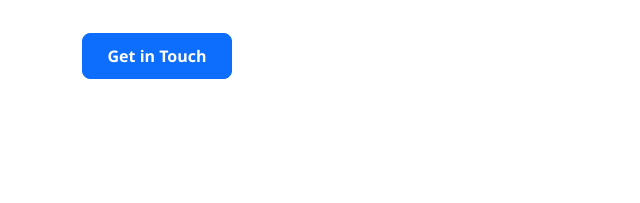
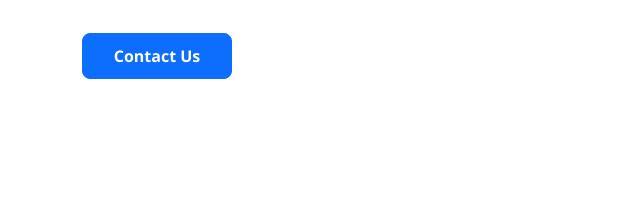
Before and after one commit to nirmalkrgupta/cloudserve-pvt.ltd, a plain HTML site: page index.html in a window 1280 px wide. Shown: the part 361-564 px from the top of the page, 0-640 px from the left. Drawn offline with nearby package versions, Linux system fonts and the light colour scheme.

Commit message:
Update index.html

```diff
--- a/index.html
+++ b/index.html
@@ -43,7 +43,7 @@
     <div class="hero-text">
       <h1>CloudServe Pvt. Ltd.</h1>
       <p>Helping businesses grow through best customer support, powered by efficiency, empathy, and innovation.</p>
-      <a href="#contact" class="btn btn-primary mt-3">Get in Touch</a>
+      <a href="contact.html" class="btn btn-primary mt-3">Contact Us</a>
     </div>
     <!-- Right side: image -->
     <div class="hero-image text-center">
```
